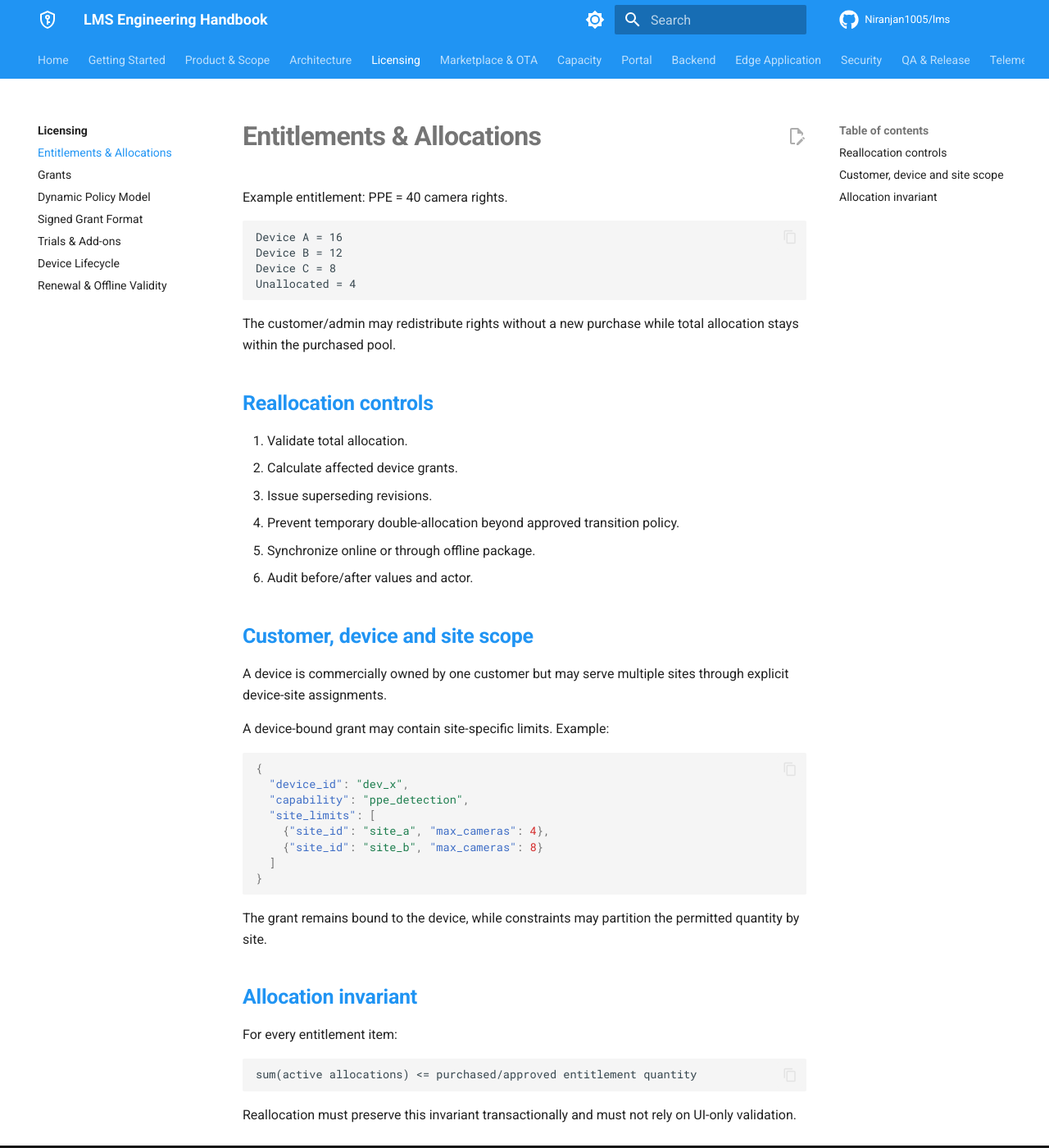
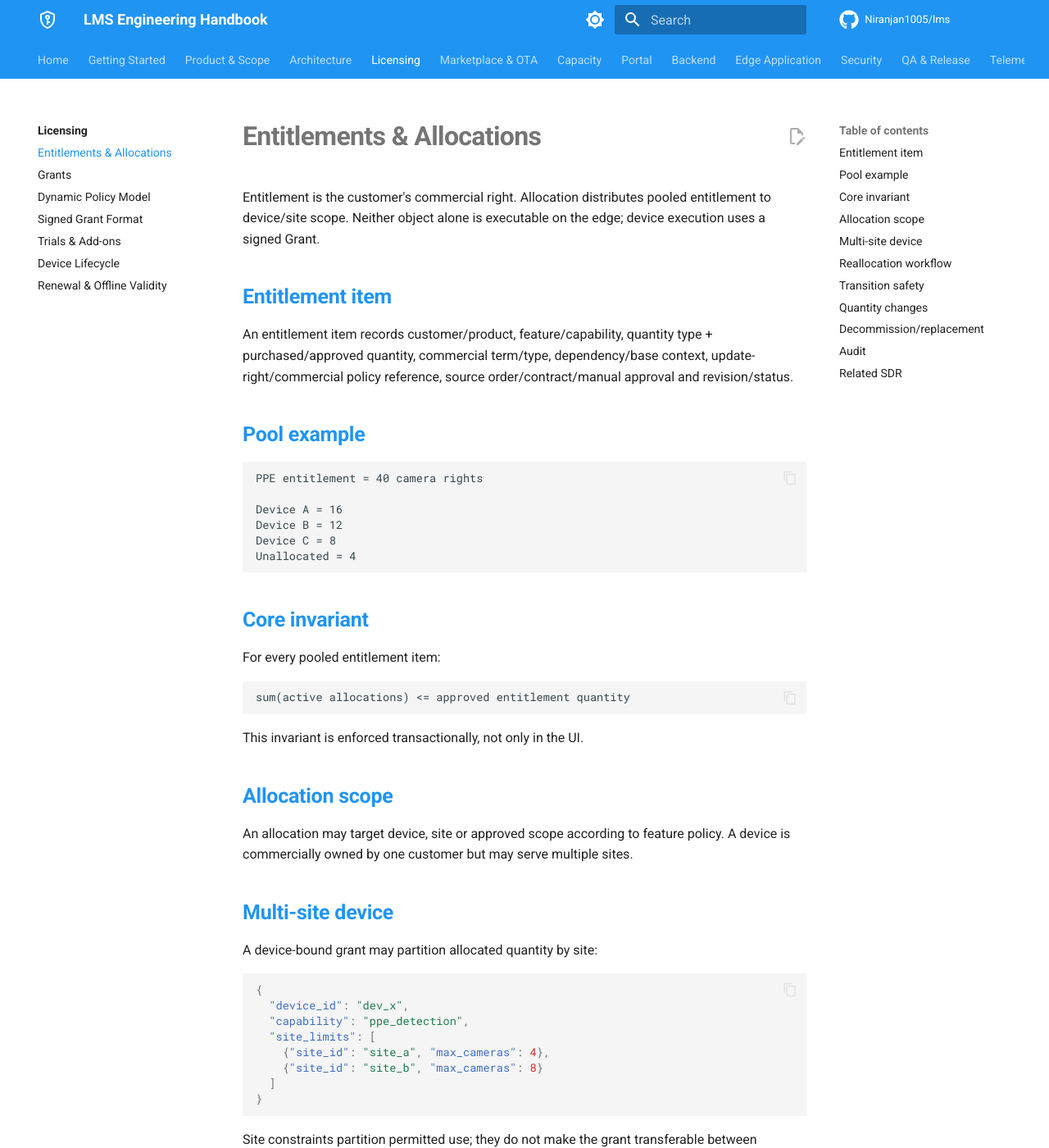
Before and after one commit to Niranjan1005/lms, an MkDocs documentation site: the page built from docs/licensing/entitlements.md, in a window 1280 px wide and 1400 px high. Shown: the whole window at 82% size. Built offline with MkDocs 1.6.1 and Material for MkDocs 9.7.7, drawn with Linux system fonts in a browser that asks for light colours; comment, search, counter and statistics services are not loaded; some of the changed text lies outside the part shown.

Commit message:
docs: deepen entitlement allocation model

```diff
--- a/docs/licensing/entitlements.md
+++ b/docs/licensing/entitlements.md
@@ -1,31 +1,33 @@
 # Entitlements & Allocations
 
-Example entitlement: PPE = 40 camera rights.
+Entitlement is the customer's commercial right. Allocation distributes pooled entitlement to device/site scope. Neither object alone is executable on the edge; device execution uses a signed Grant.
 
+## Entitlement item
+An entitlement item records customer/product, feature/capability, quantity type + purchased/approved quantity, commercial term/type, dependency/base context, update-right/commercial policy reference, source order/contract/manual approval and revision/status.
+
+## Pool example
 ~~~text
+PPE entitlement = 40 camera rights
+
 Device A = 16
 Device B = 12
 Device C = 8
 Unallocated = 4
 ~~~
 
-The customer/admin may redistribute rights without a new purchase while total allocation stays within the purchased pool.
+## Core invariant
+For every pooled entitlement item:
+~~~text
+sum(active allocations) <= approved entitlement quantity
+~~~
 
-## Reallocation controls
+This invariant is enforced transactionally, not only in the UI.
 
-1. Validate total allocation.
-2. Calculate affected device grants.
-3. Issue superseding revisions.
-4. Prevent temporary double-allocation beyond approved transition policy.
-5. Synchronize online or through offline package.
-6. Audit before/after values and actor.
+## Allocation scope
+An allocation may target device, site or approved scope according to feature policy. A device is commercially owned by one customer but may serve multiple sites.
 
-## Customer, device and site scope
-
-A device is commercially owned by one customer but may serve multiple sites through explicit device-site assignments.
-
-A device-bound grant may contain site-specific limits. Example:
-
+## Multi-site device
+A device-bound grant may partition allocated quantity by site:
 ~~~json
 {
   "device_id": "dev_x",
@@ -37,14 +39,29 @@ A device-bound grant may contain site-specific limits. Example:
 }
 ~~~
 
-The grant remains bound to the device, while constraints may partition the permitted quantity by site.
+Site constraints partition permitted use; they do not make the grant transferable between devices.
 
-## Allocation invariant
+## Reallocation workflow
+1. read entitlement + active allocations under concurrency control
+2. validate proposed total and target ownership
+3. calculate affected allocation revisions
+4. calculate superseding device grants
+5. commit allocation/supersession intent transactionally
+6. sign/deliver new grants asynchronously
+7. receive acceptance/check-in/receipt
+8. audit before/after values and reason
 
-For every entitlement item:
+## Transition safety
+Reallocation must not create indefinite old+new double-use. Online devices receive superseding grants promptly. Offline devices may retain older still-valid grants only within an explicit transition/offline policy while central state remains pending reconciliation.
 
-~~~text
-sum(active allocations) <= purchased/approved entitlement quantity
-~~~
+## Quantity changes
+Increasing the purchased pool requires approved commercial state/maker-checker/ERP import according to policy. Capacity recommendations never rewrite entitlement quantity.
 
-Reallocation must preserve this invariant transactionally and must not rely on UI-only validation.
+## Decommission/replacement
+Retiring a device returns/reconciles eligible allocation before reassignment and issues appropriate supersession/revocation state.
+
+## Audit
+Entitlement/allocation events record quantity, previous/new revision, targets, commercial source, requester/approver and reason.
+
+## Related SDR
+`SDR-LIC-001` through `SDR-LIC-003`, `SDR-LIC-011`
```
